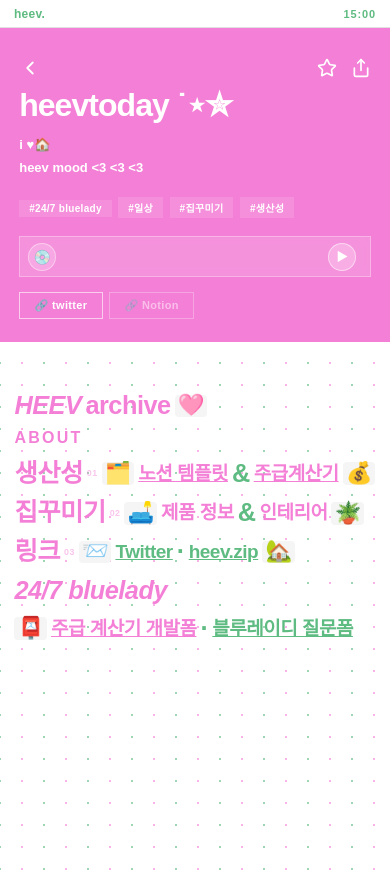
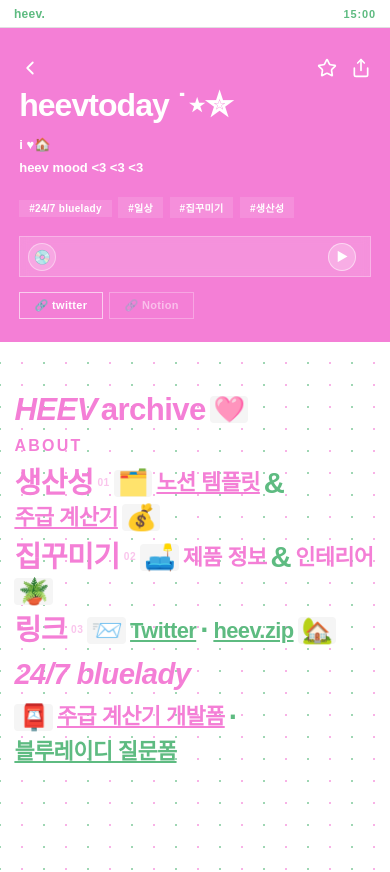
Before and after one commit to heev-archive/heevtoday, a plain HTML site: page index.html in a window 390 px wide. Drawn offline with nearby package versions, Linux system fonts and the light colour scheme; a web font is replaced by a local one.

Commit message:
Add files via upload

```diff
--- a/index.html
+++ b/index.html
@@ -364,12 +364,12 @@
 /* ── 모바일 대응 ── */
 @media(max-width:480px){
   .hh-title{font-size:2rem;}
-  .tp-line{font-size:6.5vw;gap:.15rem .25rem;margin-bottom:.45rem;}
-  .tp-emoji{font-size:5.5vw;padding:.03em .15em;}
+  .tp-line{font-size:7.5vw;gap:.15rem .25rem;margin-bottom:.45rem;}
+  .tp-emoji{font-size:6.5vw;padding:.03em .15em;}
   .tp-sup{font-size:.35em;}
   .tp-it{font-size:inherit;}
-  .tp-line a{font-size:4.5vw;}
-  .tp-link{font-size:.72em !important;}
+  .tp-line a{font-size:5.2vw;}
+  .tp-link{font-size:.68em !important;}
   .bgm-player{max-width:100%;}
   .hh-link-pills{gap:.4rem;}
   .hh-pill-card{font-size:11px;padding:.38rem .9rem;}
@@ -454,7 +454,7 @@
   <!-- ── 타이포 About 섹션 ── -->
   <div class="tp-wrap">
 
-    <div class="tp-line">
+    <div class="tp-line" style="font-size:clamp(1.5rem,8vw,3.5rem);">
       <span class="tp-it">HEEV</span>
       archive
       <span class="tp-emoji">🩷</span>
@@ -469,7 +469,7 @@
       <span class="tp-emoji">🗂️</span>
       <a class="tp-link" href="https://x.com/heevtoday/status/2044735806775111872?s=20" target="_blank" style="color:#f47fd6;text-decoration:underline;font-weight:900;">노션 템플릿</a>
       <span class="tp-mint">&amp;</span>
-      <a class="tp-link" href="https://xsalary-calc-uh8z.vercel.app/" target="_blank" style="color:#f47fd6;text-decoration:underline;font-weight:900;">주급계산기</a>
+      <a class="tp-link" href="https://xsalary-calc-uh8z.vercel.app/" target="_blank" style="color:#f47fd6;text-decoration:underline;font-weight:900;">주급 계산기</a>
       <span class="tp-emoji">💰</span>
     </div>
 
@@ -612,7 +612,7 @@
   } else {
     audio.play().catch(()=>{});
     disc.classList.add('spinning');
-    icon.textContent='⏸';
+    icon.textContent='⏯';
   }
   bgmPlaying=!bgmPlaying;
 });
```
